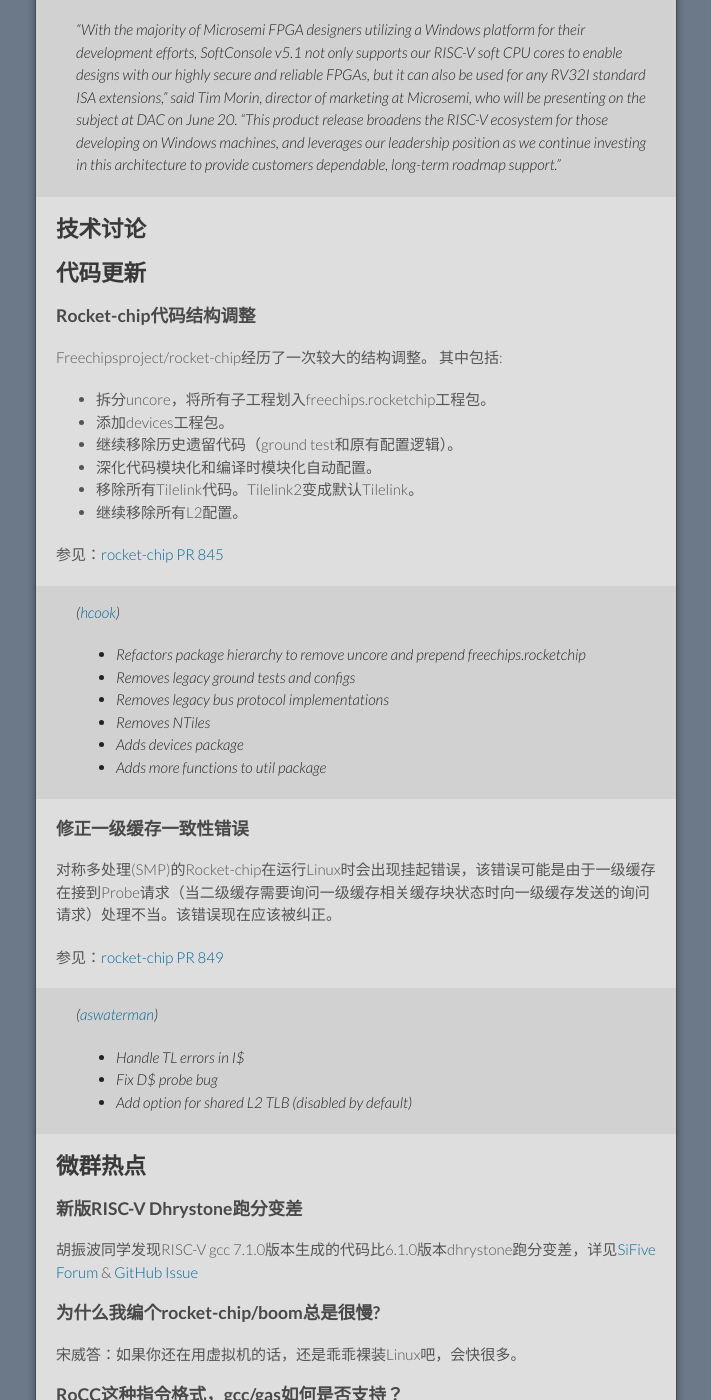
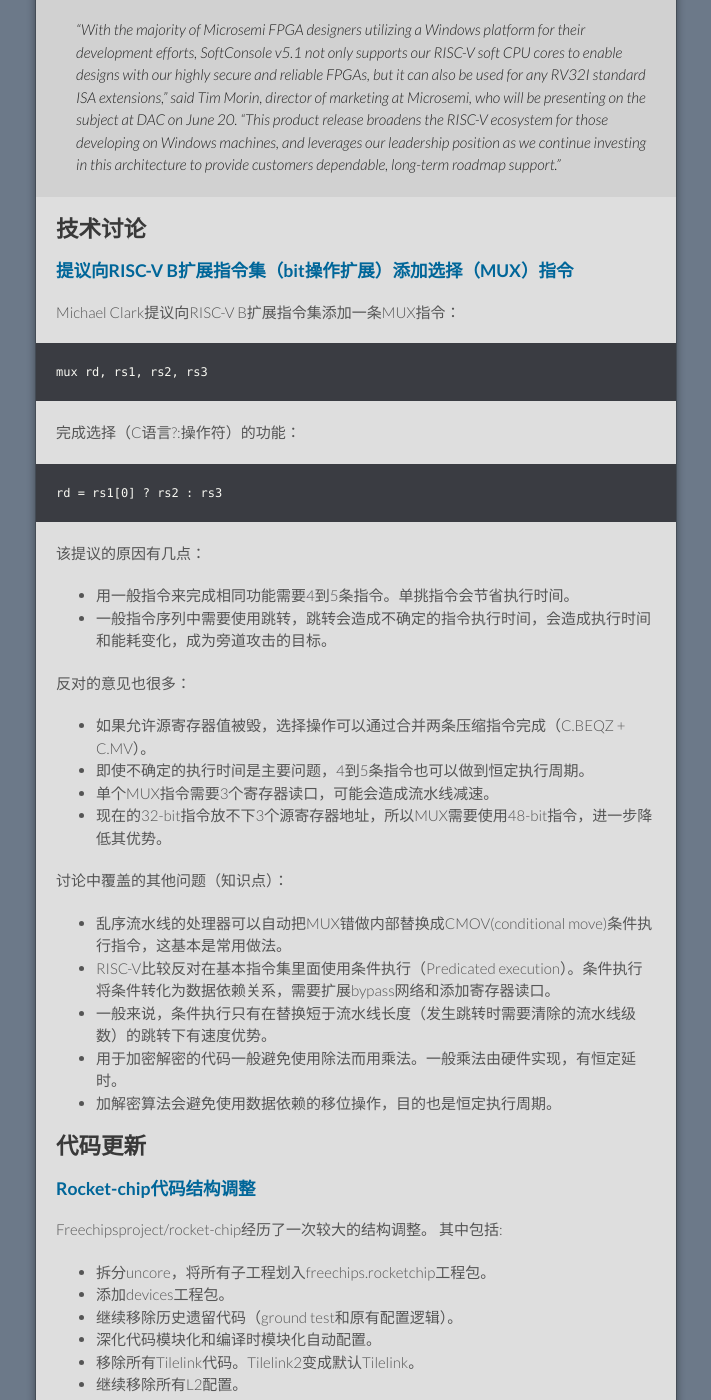
Before and after one commit to cnrv/home, a Jekyll site: the page built from bi-week-rpts/2017-07-20.md, in a window 1280 px wide and 1400 px high, scrolled down 2324 px. Shown: the whole window, without its empty margins (284-995 px from the left). Built offline with Jekyll 4.4.1, drawn with Linux system fonts in a browser that asks for light colours; our own code applies the rules of GitHub Pages for plain Markdown files.

Commit message:
adding MUX instruction discussion from RISCV mailist

```diff
--- a/bi-week-rpts/2017-07-20.md
+++ b/bi-week-rpts/2017-07-20.md
@@ -79,9 +79,36 @@
 
 ## 技术讨论
 
+### [提议向RISC-V B扩展指令集（bit操作扩展）添加选择（MUX）指令](https://groups.google.com/a/groups.riscv.org/forum/#!topic/isa-dev/TWo_avwkMkU)
+
+Michael Clark提议向RISC-V B扩展指令集添加一条MUX指令：
+
+    mux rd, rs1, rs2, rs3
+
+完成选择（C语言?:操作符）的功能：
+
+    rd = rs1[0] ? rs2 : rs3
+
+该提议的原因有几点：
+- 用一般指令来完成相同功能需要4到5条指令。单挑指令会节省执行时间。
+- 一般指令序列中需要使用跳转，跳转会造成不确定的指令执行时间，会造成执行时间和能耗变化，成为旁道攻击的目标。
+
+反对的意见也很多：
+- 如果允许源寄存器值被毁，选择操作可以通过合并两条压缩指令完成（C.BEQZ + C.MV）。
+- 即使不确定的执行时间是主要问题，4到5条指令也可以做到恒定执行周期。
+- 单个MUX指令需要3个寄存器读口，可能会造成流水线减速。
+- 现在的32-bit指令放不下3个源寄存器地址，所以MUX需要使用48-bit指令，进一步降低其优势。
+
+讨论中覆盖的其他问题（知识点）：
+- 乱序流水线的处理器可以自动把MUX错做内部替换成CMOV(conditional move)条件执行指令，这基本是常用做法。
+- RISC-V比较反对在基本指令集里面使用条件执行（Predicated execution）。条件执行将条件转化为数据依赖关系，需要扩展bypass网络和添加寄存器读口。
+- 一般来说，条件执行只有在替换短于流水线长度（发生跳转时需要清除的流水线级数）的跳转下有速度优势。
+- 用于加密解密的代码一般避免使用除法而用乘法。一般乘法由硬件实现，有恒定延时。
+- 加解密算法会避免使用数据依赖的移位操作，目的也是恒定执行周期。
+
 ## 代码更新
 
-### Rocket-chip代码结构调整
+### [Rocket-chip代码结构调整](https://github.com/freechipsproject/rocket-chip/pull/845)
 
 Freechipsproject/rocket-chip经历了一次较大的结构调整。
 其中包括:
@@ -92,8 +119,6 @@
 - 移除所有Tilelink代码。Tilelink2变成默认Tilelink。
 - 继续移除所有L2配置。
 
-参见：[rocket-chip PR 845](https://github.com/freechipsproject/rocket-chip/pull/845)
-
 > ([hcook](https://github.com/hcook))
 >
 > - Refactors package hierarchy to remove uncore and prepend freechips.rocketchip
@@ -103,11 +128,9 @@
 > - Adds devices package
 > - Adds more functions to util package
 
-### 修正一级缓存一致性错误
+### [修正一级缓存一致性错误](https://github.com/freechipsproject/rocket-chip/pull/849)
 
 对称多处理(SMP)的Rocket-chip在运行Linux时会出现挂起错误，该错误可能是由于一级缓存在接到Probe请求（当二级缓存需要询问一级缓存相关缓存块状态时向一级缓存发送的询问请求）处理不当。该错误现在应该被纠正。
-
-参见：[rocket-chip PR 849](https://github.com/freechipsproject/rocket-chip/pull/849)
 
 > ([aswaterman](https://github.com/aswaterman))
 >
```
